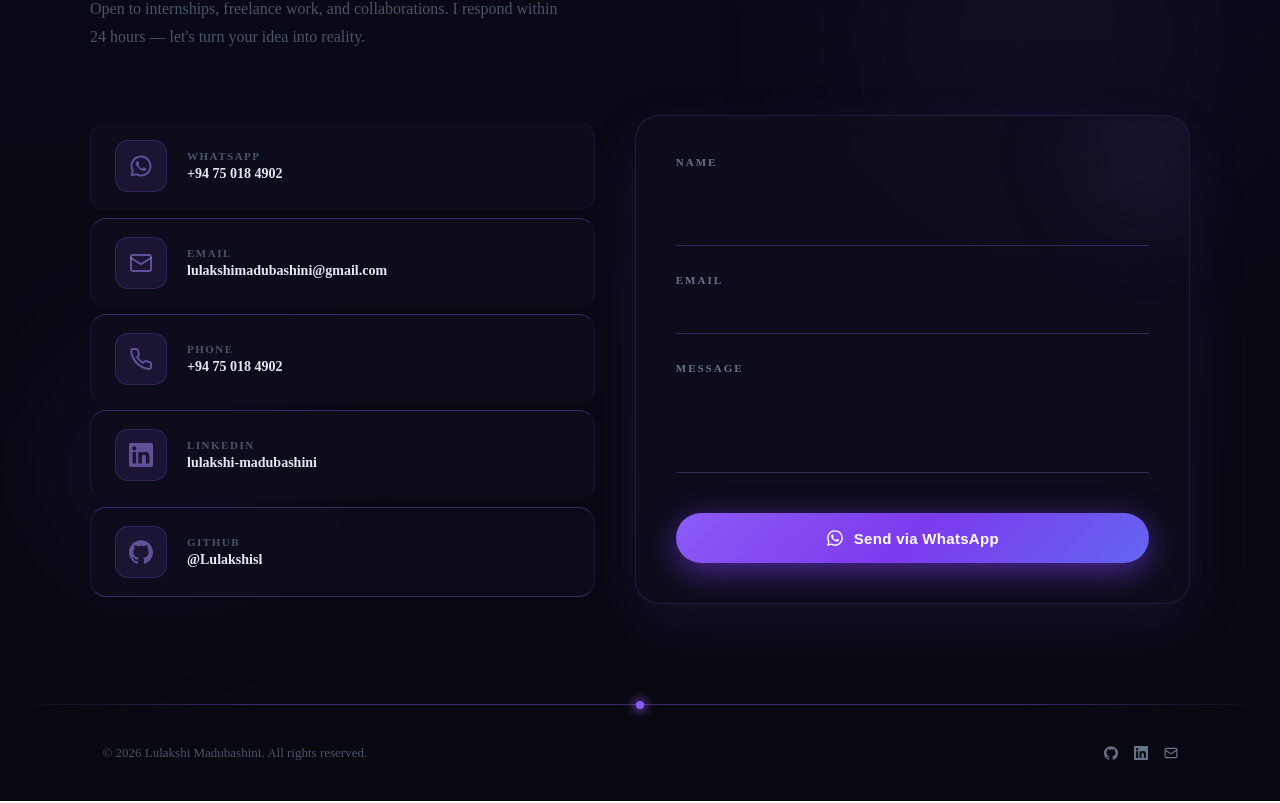
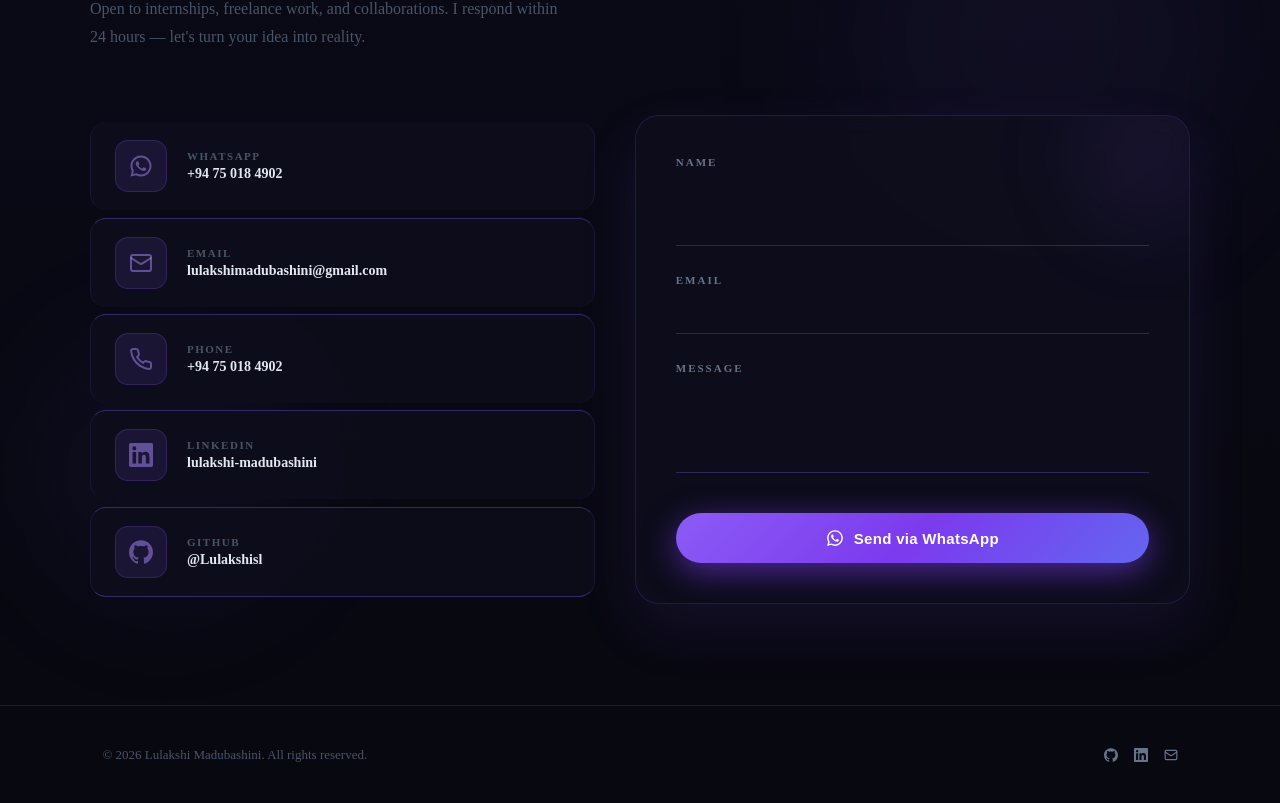
Before and after one commit to Lulakshisl/portfolio, a React (Vite) app: page / in a window 1280 px wide. Shown: the part 6007-6810 px from the top of the page. Built offline with nearby package versions, Linux system fonts and the light colour scheme.

Commit message:
End of the contact page sectionDivider updat (remove)

```diff
--- a/src/App.tsx
+++ b/src/App.tsx
@@ -59,7 +59,7 @@ function App() {
         <div id="achievements"><Achievements /></div>
         <SectionDivider dark={dark} />
         <div id="contact"><Contact /></div>
-        <SectionDivider dark={dark} />
+        <hr style={{ margin: '1px 0', border: 'none', borderTop: `1px solid ${dark ? '#1f1f20' : '#7c3aed'}` }} />
         <Footer />
         <FloatingWhatsApp />
       </div>
```
